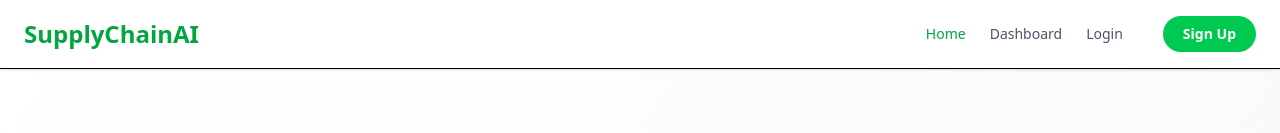
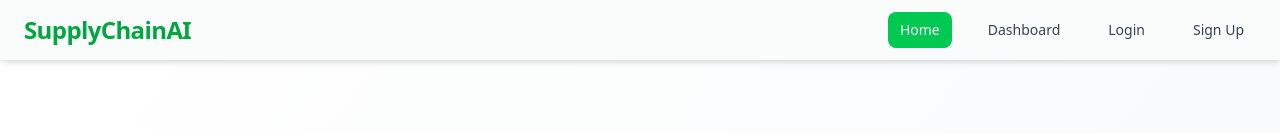
Before and after one commit to abhishek5703/walmart-supply-chain, a React (Vite) app in the folder frontend/: page / in a window 1280 px wide. Shown: the top 133 px of the page. Built offline with nearby package versions, Linux system fonts and the light colour scheme.

Commit message:
update navbar.jsx

```diff
--- a/frontend/src/components/Navbar.jsx
+++ b/frontend/src/components/Navbar.jsx
@@ -7,41 +7,33 @@ const Navbar = () => {
     { name: "Home", path: "/" },
     { name: "Dashboard", path: "/dashboard" },
     { name: "Login", path: "/login" },
+    { name: "Sign Up", path: "/signup" },
   ];
 
   return (
-    <header className="bg-white border-b shadow-sm sticky top-0 z-50">
-      <div className="max-w-7xl mx-auto px-6 py-4 flex justify-between items-center">
-        <Link
-          to="/"
-          className="text-2xl font-bold text-green-600 hover:text-green-700 transition"
-        >
+    <nav className="sticky top-0 z-50 bg-white/60 backdrop-blur shadow-md">
+      <div className="max-w-7xl mx-auto px-6 py-3 flex items-center justify-between">
+        <Link to="/" className="text-2xl font-bold text-green-600 tracking-tight">
           SupplyChainAI
         </Link>
 
-        <nav className="flex items-center space-x-6">
+        <div className="hidden md:flex space-x-6">
           {navLinks.map(({ name, path }) => (
             <Link
               key={name}
               to={path}
-              className={`text-sm font-medium transition ${
+              className={`text-sm font-medium transition px-3 py-2 rounded-lg ${
                 pathname === path
-                  ? "text-green-600"
-                  : "text-gray-600 hover:text-green-500"
+                  ? "text-white bg-green-500"
+                  : "text-gray-700 hover:text-green-600 hover:bg-green-100"
               }`}
             >
               {name}
             </Link>
           ))}
-
-          <Link to="/signup">
-            <button className="ml-4 bg-green-500 hover:bg-green-600 text-white px-5 py-2 rounded-full text-sm font-semibold transition">
-              Sign Up
-            </button>
-          </Link>
-        </nav>
+        </div>
       </div>
-    </header>
+    </nav>
   );
 };
 
```
